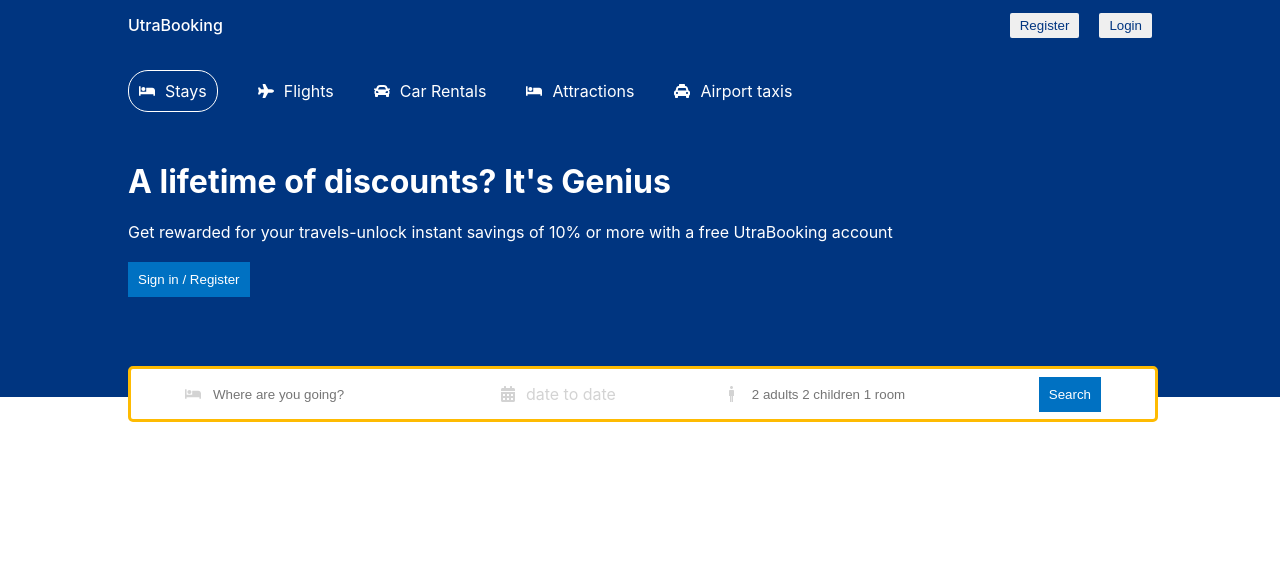
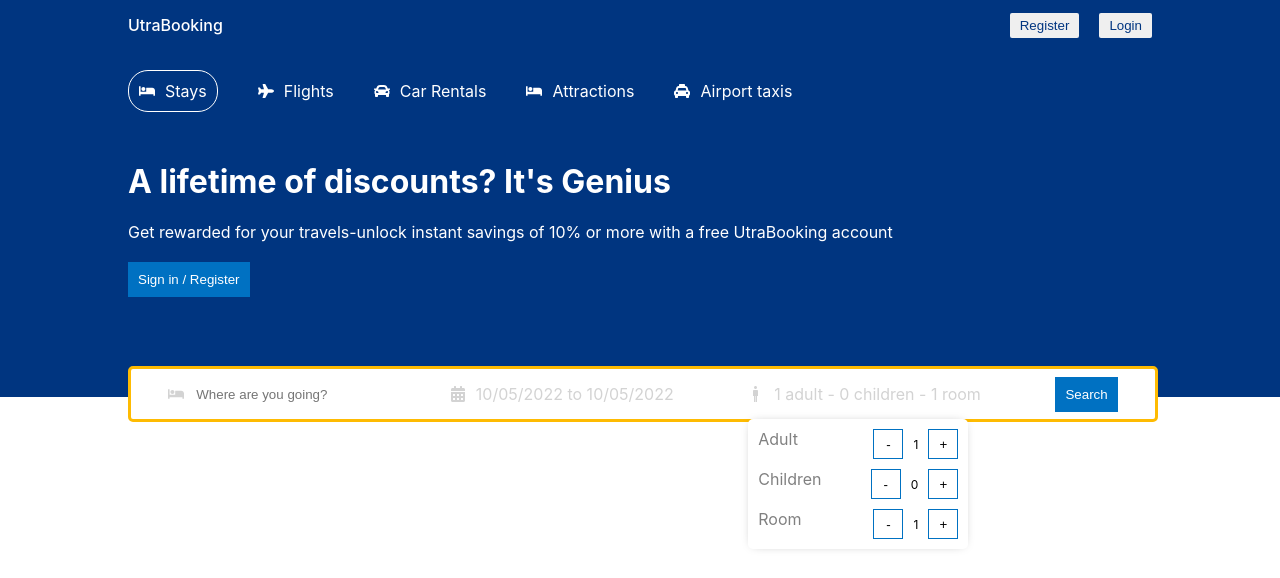
Before and after one commit to honordevop/Hotel_Booking_WebApp, a React (Create React App) app: page / in a window 1280 px wide. Shown: the top 578 px of the page. Built offline with nearby package versions, Linux system fonts and the light colour scheme.

Commit message:
Code: Implemented the date range component and booking option selection

```diff
--- a/package.json
+++ b/package.json
@@ -7,6 +7,7 @@
     "@testing-library/react": "^13.4.0",
     "@testing-library/user-event": "^13.5.0",
     "react": "^18.2.0",
+    "react-date-range": "^1.4.0",
     "react-dom": "^18.2.0",
     "react-icons": "^4.4.0",
     "react-router-dom": "^6.4.1",
--- a/src/App.js
+++ b/src/App.js
@@ -4,6 +4,10 @@ import './App.css';
 import Home from './pages/home/Home';
 import Hotel from './pages/hotel/Hotel';
 import List from './pages/Hotellist/HotelList';
+
+// React Date range styling
+import 'react-date-range/dist/styles.css'; // main css file
+import 'react-date-range/dist/theme/default.css'; // theme css file
 
 function App() {
   return (
--- a/src/components/header/Header.jsx
+++ b/src/components/header/Header.jsx
@@ -1,9 +1,49 @@
 import "./header.css";
 import { FaBed, FaCar, FaPlane, FaTaxi, FaCalendarAlt } from 'react-icons/fa';
 import { ImMan } from 'react-icons/im';
+import { useState } from 'react';
+import { DateRange } from 'react-date-range';
+import { format } from "date-fns";
+// import Option from "./Option";
 
 
 const Header = () => {
+
+    const [showDate, setShowDate] = useState(false)
+    const [date, setDate] = useState([
+        {
+            startDate: new Date(),
+            endDate: new Date(),
+            key: 'selection'
+        }
+    ]);
+
+    //Passenger Option setting
+    const [openOptions, setOpenOptions] = useState(false);
+    const [options, setOptions] = useState({
+        adult: 1,
+        children: 0,
+        room: 1,
+    });
+
+    /*
+    const displayDate = ()=> {
+        if (!showDate) {
+            setShowDate(true)
+        } else {
+            setShowDate(false)
+        }
+    }*/
+
+    const handleOption = (name, operation)=>{
+        setOptions((prev) => {
+            return {
+            ...prev,
+            [name]: operation === "i" ? options[name] + 1 : options[name] - 1,
+        };
+        })
+    }
+
     return (
         <div className="header">
             <div className="headerContainer">
@@ -38,18 +78,54 @@ const Header = () => {
                 <button className="headerBtn">Sign in / Register</button>
                 <div className="headerSearch">
                     <div className="headerSearchItem">
-                    <FaBed className="headerIcon"/>
+                        <FaBed className="headerIcon" />
                         <input type="text" placeholder="Where are you going?" className="headerSearchInput" />
                     </div>
 
                     <div className="headerSearchItem">
-                <FaCalendarAlt className="headerIcon"/>
-                    <span className="headerSearchText">date to date</span>
+                        <FaCalendarAlt className="headerIcon" />
+                        <span className="headerSearchText" onClick={() => setShowDate(!showDate)}>{`${format(date[0].startDate, "MM/dd/yyyy")} to ${format(date[0].endDate, "MM/dd/yyyy")}`}</span>
+                        {showDate && <DateRange
+                            editableDateInputs={true}
+                            onChange={item => setDate([item.selection])}
+                            moveRangeOnFirstSelection={false}
+                            ranges={date}
+                            className="date"
+                        />}
                     </div>
 
                     <div className="headerSearchItem">
-                    <ImMan className="headerIcon"/>
-                    <input type="text" placeholder="2 adults 2 children 1 room" className="headerSearchInput" />
+                        <ImMan className="headerIcon" />
+                        <span className="headerSearchText">{`${options.adult} adult - ${options.children} children - ${options.room} room`}</span>
+
+                        <div className="options">
+                            <div className="optionItem">
+                                <span className="optionText">Adult</span>
+                                <div className="optionCounter">
+                                <button className="optionCounterButton" onClick={()=>handleOption("adult", "d")}>-</button>
+                                <span className="optionCounterNumber">{options.adult}</span>
+                                <button className="optionCounterButton" onClick={()=>handleOption("adult", "i")}>+</button>
+                                </div>
+                            </div>
+
+                            <div className="optionItem">
+                                <span className="optionText">Children</span>
+                                <div className="optionCounter">
+                                <button className="optionCounterButton" onClick={()=>handleOption("children", "d")}>-</button>
+                                <span className="optionCounterNumber">{options.children}</span>
+                                <button className="optionCounterButton" onClick={()=>handleOption("children", "i")}>+</button>
+                                </div>
+                            </div>
+
+                            <div className="optionItem">
+                                <span className="optionText">Room</span>
+                                <div className="optionCounter">
+                                <button className="optionCounterButton" onClick={()=>handleOption("room", "d")}>-</button>
+                                <span className="optionCounterNumber">{options.room}</span>
+                                <button className="optionCounterButton" onClick={()=>handleOption("room", "i")}>+</button>
+                                </div>
+                            </div>
+                        </div>
                     </div>
 
                     <div className="headerSearchItem">
--- /dev/null
+++ b/src/components/header/Option.jsx
@@ -0,0 +1,32 @@
+import "./option.css";
+
+const Option = () => {
+    return (
+        <div>
+            <div className="options">
+                <div className="optionItem">
+                    <span className="optionText">Adult</span>
+                    <button className="optionCounterButton">-</button>
+                    <span className="optionCounterNumber">1</span>
+                    <button className="optionCounterButton">+</button>
+                </div>
+
+                <div className="optionItem">
+                    <span className="optionText">Children</span>
+                    <button className="optionCounterButton">-</button>
+                    <span className="optionCounterNumber">0</span>
+                    <button className="optionCounterButton">+</button>
+                </div>
+
+                <div className="optionItem">
+                    <span className="optionText">Room</span>
+                    <button className="optionCounterButton">-</button>
+                    <span className="optionCounterNumber">1</span>
+                    <button className="optionCounterButton">+</button>
+                </div>
+            </div>
+        </div>
+    )
+}
+
+export default Option
--- a/src/components/header/header.css
+++ b/src/components/header/header.css
@@ -77,3 +77,40 @@
     color: lightgray;
     cursor: pointer;
 }
+
+.date{
+    position: absolute;
+    top: 50px;
+}
+
+.options{
+    position: absolute;
+    top: 50px;
+    background-color: white;
+    color: gray;
+    border-radius: 5px;
+    box-shadow: 0px 0px 10px -5px rgba(0, 0, 0, 0.4);
+}
+
+.optionItem{
+    width: 200px;
+    display: flex;
+    justify-content: space-between;
+    margin: 10px;
+}
+
+.optionCounter{
+    display: flex;
+    align-items: center;
+    gap: 10px;
+    font-size: 12px;
+    color: black;
+}
+
+.optionCounterButton{
+    width: 30px;
+    height: 30px;
+    border: 1px solid #0071c2;
+    cursor: pointer;
+    background-color: white;
+}
--- /dev/null
+++ b/src/components/header/option.css
@@ -0,0 +1,15 @@
+
+
+.test{
+    position: absolute;
+}
+
+.options{
+    position: absolute;
+    /* top: 50px; */
+    background-color: white;
+    color: gray;
+    border-radius: 5px;
+    box-shadow: 0px 0px 10px -5px rgba(0, 0, 0, 0.4);
+
+}
```
Also changed, not shown: 1 other file (tests, documents, lock files or other folders). Lines whose indentation alone changed are shown as unchanged.
